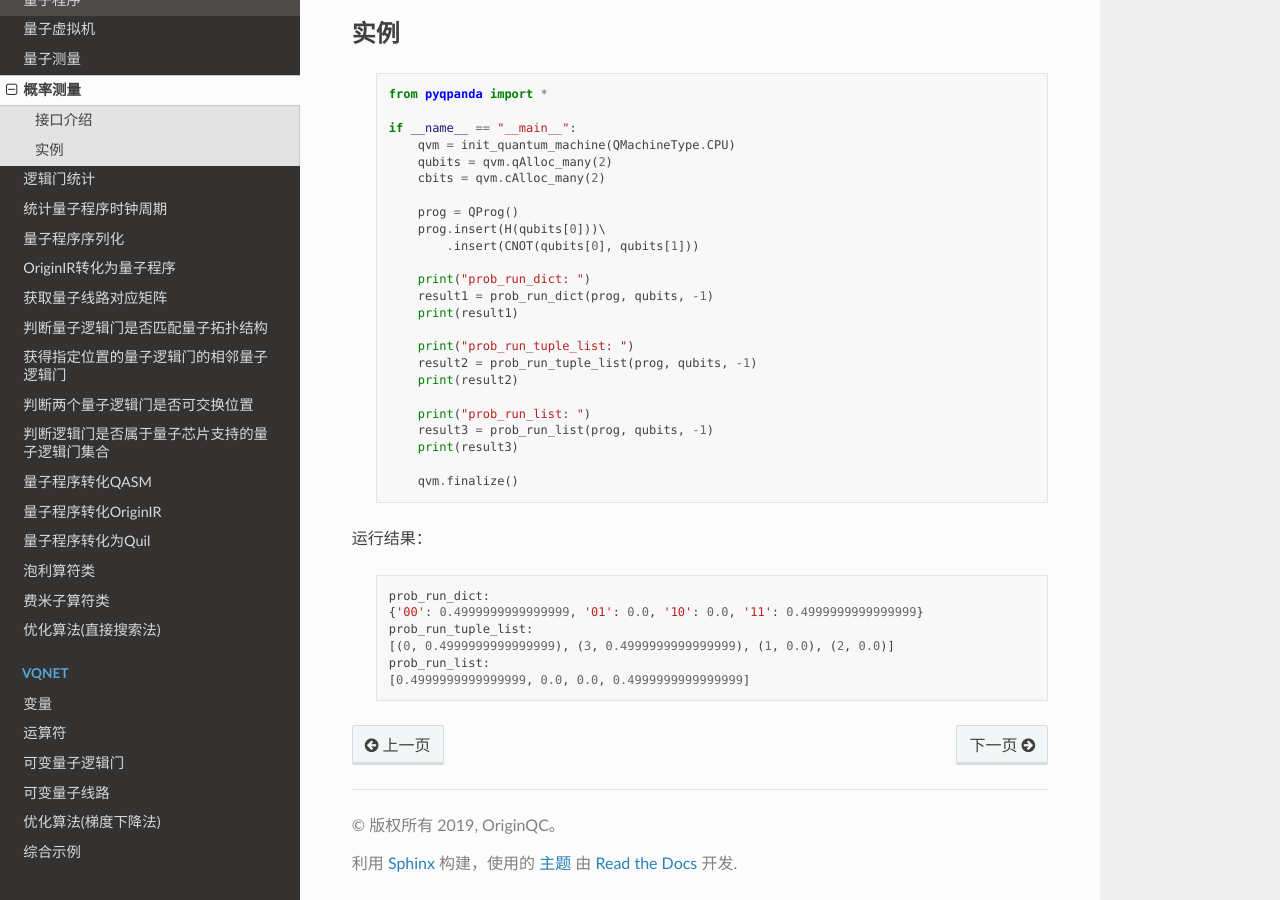
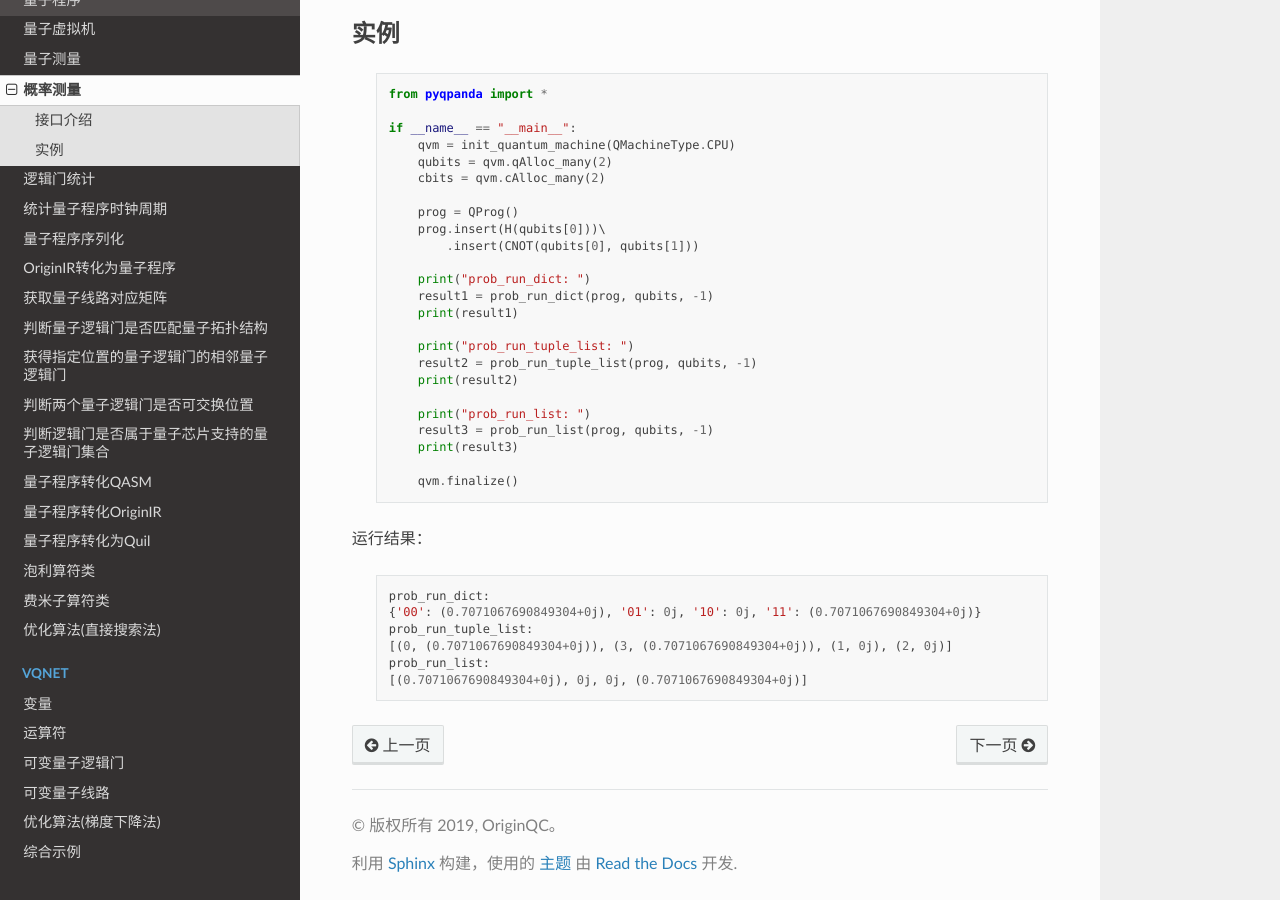
Before and after one commit to OriginQ/pyQPanda-Toturial, a Sphinx documentation site: the page built from source/PMeasure.rst, in a window 1280 px wide and 900 px high, scrolled down 894 px. Built offline with Sphinx 7.4.7 and the Read the Docs theme 2.0.0, drawn with Linux system fonts in a browser that asks for light colours; pages that are not in the unit, such as notebooks, are missing from menus; some of the changed lines change nothing that is shown; some of the changed text lies outside the part shown.

Commit message:
修改PMEASURE

```diff
--- a/source/PMeasure.rst
+++ b/source/PMeasure.rst
@@ -13,9 +13,9 @@
 
 QPanda2提供了三种获得PMeasure结果的方式，其中有 ``prob_run_list`` 、 ``prob_run_tuple_list``  、 ``prob_run_dict``。
 
-- ``prob_run_list`` ： 获得目标量子比特的概率测量结果列表。
-- ``prob_run_tuple_list``： 获得目标量子比特的概率测量结果， 其对应的下标为十进制。
-- ``prob_run_dict`` ： 获得目标量子比特的概率测量结果， 其对应的下标为二进制。
+- ``prob_run_list`` ： 获得目标量子比特的量子态分量的振幅列表。
+- ``prob_run_tuple_list``： 获得目标量子比特的量子态分量的振幅列表， 其对应的下标为十进制。
+- ``prob_run_dict`` ： 获得目标量子比特的量子态分量的振幅列表， 其对应的下标为二进制。
 
 这三个函数的使用方式是一样的，下面就以 ``prob_run_dict`` 为例介绍，使用方式如下：
 
@@ -69,8 +69,8 @@
     .. code-block:: python
 
         prob_run_dict:
-        {'00': 0.4999999999999999, '01': 0.0, '10': 0.0, '11': 0.4999999999999999}
+        {'00': (0.7071067690849304+0j), '01': 0j, '10': 0j, '11': (0.7071067690849304+0j)}
         prob_run_tuple_list:
-        [(0, 0.4999999999999999), (3, 0.4999999999999999), (1, 0.0), (2, 0.0)]
+        [(0, (0.7071067690849304+0j)), (3, (0.7071067690849304+0j)), (1, 0j), (2, 0j)]
         prob_run_list:
-        [0.4999999999999999, 0.0, 0.0, 0.4999999999999999]
+        [(0.7071067690849304+0j), 0j, 0j, (0.7071067690849304+0j)]
```
